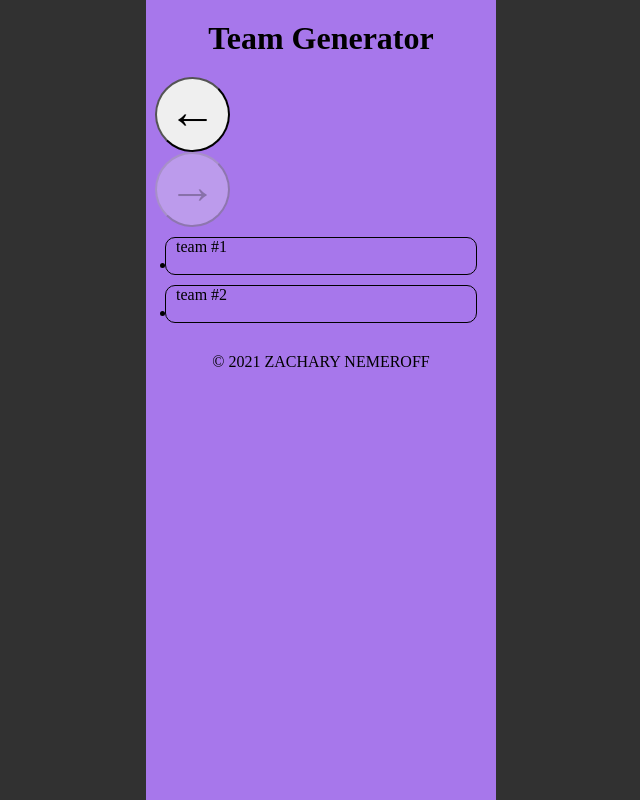
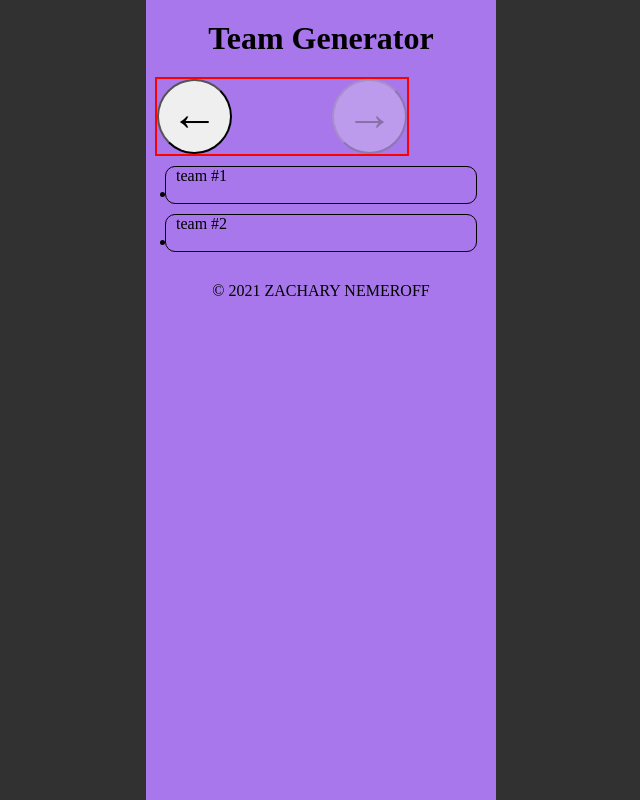
Before and after one commit to ZaneMeroff/team_gen, a Vue app: page /displayResults in a window 1280 px wide. Shown: the whole page, without its empty margins (319-959 px from the left). Built offline with nearby package versions, Linux system fonts and the light colour scheme.

Commit message:
Add style divs for DisplayResults

```diff
--- a/src/views/DisplayResults.vue
+++ b/src/views/DisplayResults.vue
@@ -1,5 +1,7 @@
 <template>
   <div>
+
+    <div class="nav-btn-container">
 
       <router-link class="router-link" to="/enterNames">
         <ArrowBtn :arrowDirection="'left'"/>
@@ -9,6 +11,8 @@
         :disabled="true"
         :arrowDirection="'right'"
       />
+
+    </div>
 
     <TeamCard
       v-for="(card, index) in results"
```
Lines whose indentation alone changed are shown as unchanged.
